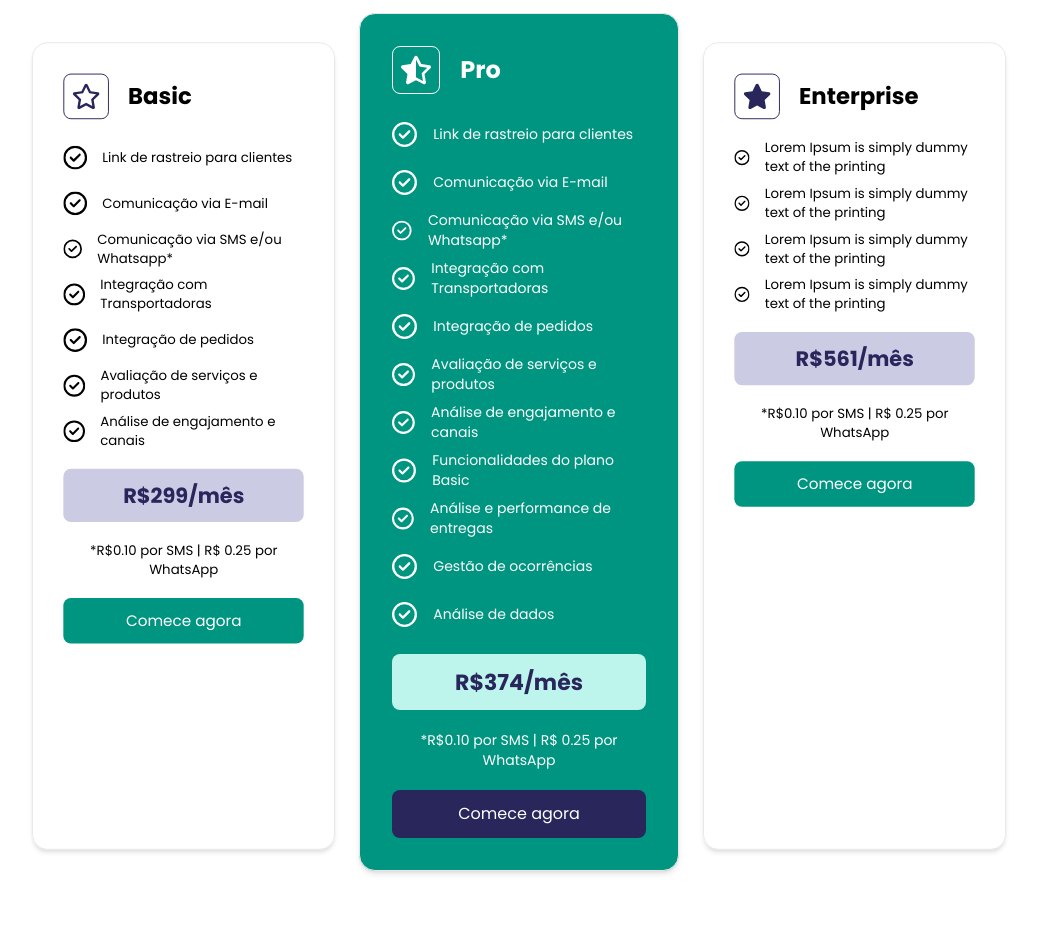
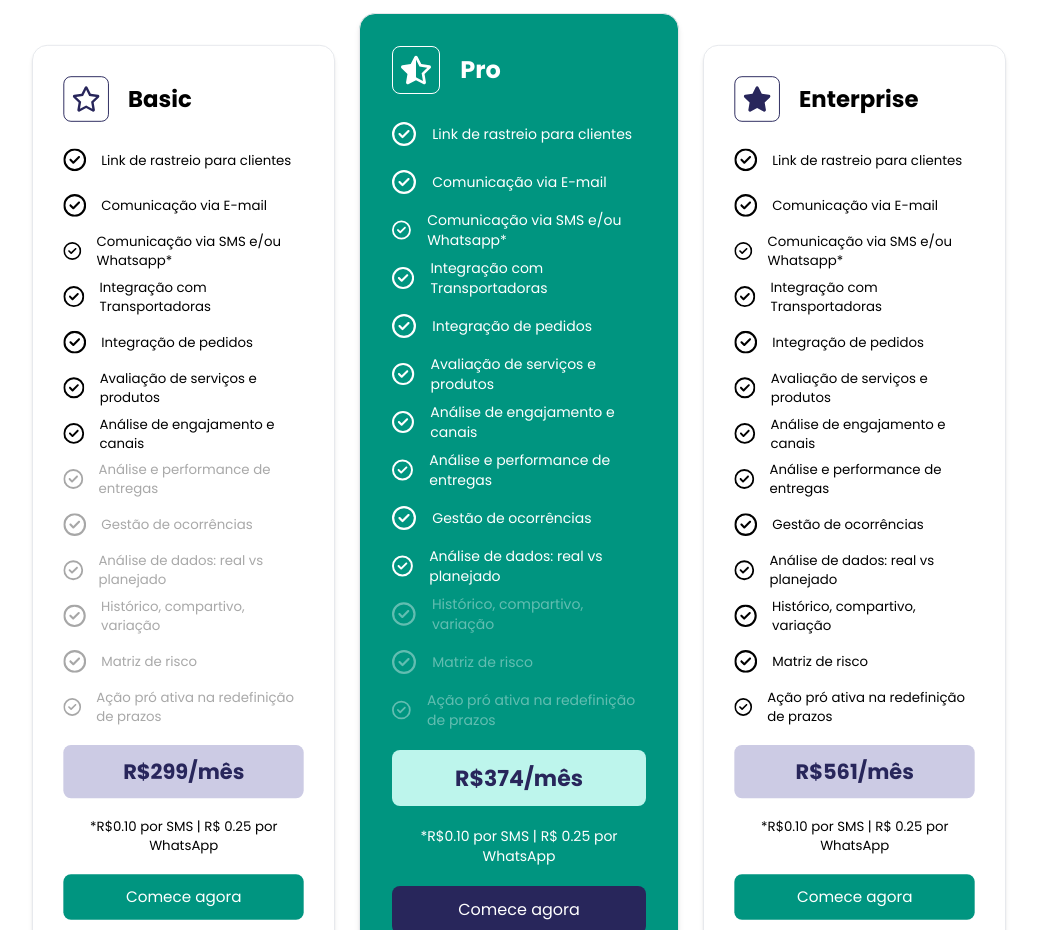
Before and after one commit to Kaue-code30/landing-page-ondetah, a Next.js app: page / in a window 1280 px wide. Shown: the part 5580-6510 px from the top of the page, without its empty margins (117-1154 px from the left). Built offline with nearby package versions, Linux system fonts and the light colour scheme.

Commit message:
Planos finalizados

```diff
--- a/src/app/pages/home/components/EscolhaOMelhorPlano/index.tsx
+++ b/src/app/pages/home/components/EscolhaOMelhorPlano/index.tsx
@@ -96,13 +96,7 @@ export default function EscolhaOMelhorPlano() {
 
 
 
-    //     Link de rastreio para clientes
-    // Comunicação via E-mail
-    // Comunicação via SMS e/ou Whatsapp*
-    // Integração com Transportadoras
-    // Integração de pedidos
-    // Avaliação de serviços e produtos
-    // Análise de engajamento e canais
+
 
 
     const JsonList = [
@@ -153,13 +147,46 @@ export default function EscolhaOMelhorPlano() {
                     available: true
 
                 },
+                {
+                    icon: FaRegCircleCheck,
+                    title: "Análise e performance de entregas",
+                    available: false
+
+                },
+                {
+                    icon: FaRegCircleCheck,
+                    title: "Gestão de ocorrências",
+                    available: false
+
+                },
+                {
+                    icon: FaRegCircleCheck,
+                    title: "Análise de dados: real vs planejado",
+                    available: false
+
+                },
+
+                {
+                    icon: FaRegCircleCheck,
+                    title: "Histórico, compartivo, variação",
+                    available: false
+
+                },
+                {
+                    icon: FaRegCircleCheck,
+                    title: "Matriz de risco",
+                    available: false
+
+                },
+                {
+                    icon: FaRegCircleCheck,
+                    title: "Ação pró ativa na redefinição de prazos",
+                    available: false
+
+                },
+
             ]
         },
-
-
-        //         Análise e performance de entregas: prazos, inatividade
-        // Gestão de ocorrências, prazos e transportadoras
-        // Análise de dados: evolução, real vs planejado, qualidade e status
 
         {
             title: "Pro",
@@ -210,7 +237,89 @@ export default function EscolhaOMelhorPlano() {
                 },
                 {
                     icon: FaRegCircleCheck,
-                    title: "Funcionalidades do plano Basic",
+                    title: "Análise e performance de entregas",
+                    available: true
+
+                },
+                {
+                    icon: FaRegCircleCheck,
+                    title: "Gestão de ocorrências",
+                    available: true
+
+                },
+                {
+                    icon: FaRegCircleCheck,
+                    title: "Análise de dados: real vs planejado",
+                    available: true
+
+                },
+
+                {
+                    icon: FaRegCircleCheck,
+                    title: "Histórico, compartivo, variação",
+                    available: false
+
+                },
+                {
+                    icon: FaRegCircleCheck,
+                    title: "Matriz de risco",
+                    available: false
+
+                },
+                {
+                    icon: FaRegCircleCheck,
+                    title: "Ação pró ativa na redefinição de prazos",
+                    available: false
+
+                },
+            ]
+
+        },
+
+        {
+            title: "Enterprise",
+            icon: FaStar,
+            value: valueEnterprise,
+            listBeneficios: [
+                {
+                    icon: FaRegCircleCheck,
+                    title: "Link de rastreio para clientes",
+                    available: true
+
+                },
+                {
+                    icon: FaRegCircleCheck,
+                    title: "Comunicação via E-mail",
+                    available: true
+
+                },
+                {
+                    icon: FaRegCircleCheck,
+                    title: "Comunicação via SMS e/ou Whatsapp*",
+                    available: true
+
+                },
+                {
+                    icon: FaRegCircleCheck,
+                    title: "Integração com Transportadoras",
+                    available: true
+
+                },
+                {
+                    icon: FaRegCircleCheck,
+                    title: "Integração de pedidos",
+                    available: true
+
+                },
+                {
+                    icon: FaRegCircleCheck,
+                    title: "Avaliação de serviços e produtos",
+                    available: true
+
+                },
+                {
+                    icon: FaRegCircleCheck,
+                    title: "Análise de engajamento e canais",
                     available: true
 
                 },
@@ -228,41 +337,26 @@ export default function EscolhaOMelhorPlano() {
                 },
                 {
                     icon: FaRegCircleCheck,
-                    title: "Análise de dados",
+                    title: "Análise de dados: real vs planejado",
                     available: true
 
                 },
 
-            ]
-
-        },
-
-        {
-            title: "Enterprise",
-            icon: FaStar,
-            value: valueEnterprise,
-            listBeneficios: [
                 {
                     icon: FaRegCircleCheck,
-                    title: "Lorem Ipsum is simply dummy text of the printing",
+                    title: "Histórico, compartivo, variação",
                     available: true
 
                 },
                 {
                     icon: FaRegCircleCheck,
-                    title: "Lorem Ipsum is simply dummy text of the printing",
+                    title: "Matriz de risco",
                     available: true
 
                 },
                 {
                     icon: FaRegCircleCheck,
-                    title: "Lorem Ipsum is simply dummy text of the printing",
-                    available: true
-
-                },
-                {
-                    icon: FaRegCircleCheck,
-                    title: "Lorem Ipsum is simply dummy text of the printing",
+                    title: "Ação pró ativa na redefinição de prazos",
                     available: true
 
                 },
@@ -287,15 +381,7 @@ export default function EscolhaOMelhorPlano() {
                             <h2 className="text-textPrimaryColor pt-3 leading-tight lg:text-center text-left  w-full font-normal text-base">
                                 Nossos planos são do tamanho das necessidades do seu negócio.
                             </h2>
-                            {/* <div className="lg:w-[50%] w-full mt-4 rounded-full border scale-[0.97] h-14 border-[#D9D9D9] items-start  lg:items-center  flex justify-start ">
-                                <button onClick={() => setEtapa(false)} className={`w-1/2 ${etapa === false ? "bg-secondColor text-white rounded-full shadow-xl scale-110" : "bg-white rounded-l-full hover:bg-primaryColor "} hover:text-white border-none transition-all hover:border-white  text-black h-full `}>
-                                    Pedidos por mês
-                                </button>
-                                <button onClick={() => setEtapa(true)} className={`w-1/2 ${etapa === true ? "bg-secondColor text-white rounded-full shadow-xl scale-110" : "bg-white rounded-r-full hover:bg-primaryColor"} hover:text-white border-none transition-all  hover:border-white  text-black h-full `}>
-                                    Mensageria
-                                </button>
 
-                            </div> */}
                             <div className="w-[98%] gap-20 items-center justify-center flex pb-6 pt-5 lg:h-24 ">
                                 <div className="relative flex flex-col items-end  gap-2 justify-center w-full lg:w-[50%] ">
                                     {/* {etapa === false ? ( */}
@@ -323,32 +409,9 @@ export default function EscolhaOMelhorPlano() {
 
 
                                         <span className="text-sm text-gray-500 absolute start-0 -bottom-6">0</span>
-                                        <span className="text-sm text-gray-500 absolute lg:left-[25%] hidden lg:flex  start-0 -bottom-6"></span>
+                                        <span className="text-base text-gray-500 absolute lg:left-[26%] hidden lg:flex  start-0 -bottom-6">Iforme o limite de pedidos por mês</span>
                                         <span className="text-sm text-gray-500 absolute end-0 -bottom-6">+10.000</span>
                                     </motion.div>
-                                    {/* ) : (
-                                        <motion.div key={0} animate={{ opacity: 1, left: 0 }} initial={{ opacity: 0, left: 100 }} className="relative w-full "> */}
-                                    {/* <div className="flex w-full items-start justify-start h-full ">
-                                                <div className="w-3/4  gap-3 flex flex-col items-start justify-start">
-                                                    <div>
-                                                        <h3 className="text-base">
-                                                            Selecione o tipo de mensageria:
-                                                        </h3>
-                                                    </div>
-                                                    <div className="flex gap-5">
-                                                        <div className="flex items-center ">
-                                                            <input id="default-checkbox" type="checkbox" value="" className="w-5 h-5  rounded-lg  bg-gray-100 border-gray-300 " />
-                                                            <label htmlFor="default-checkbox" className="ms-2 text-sm  text-black ">WhastApp</label>
-                                                        </div>
-                                                        <div className="flex items-center">
-                                                            <input id="default-checkbox" type="checkbox" value="" className="w-5 h-5  rounded-lg  bg-gray-100 border-gray-300 " />
-                                                            <label htmlFor="default-checkbox" className="ms-2 text-sm  text-black ">SMS</label>
-                                                        </div>
-                                                    </div>
-                                                </div>
-                                            </div> */}
-                                    {/* </motion.div>
-                                    )} */}
                                 </div>
                             </div>
 
@@ -361,8 +424,11 @@ export default function EscolhaOMelhorPlano() {
                             {
                                 JsonList.map((i, key) => {
                                     return (
-                                        <div key={key} className={`h-auto flex flex-col cursor-default shrink-0 ${key === 1 ? "shadow-md bg-secondColor  text-textSecondColor" : "lg:mt-2 lg:scale-95"} shadow-md w-[300px] lg:w-[32%] p-5 lg:p-8 border rounded-2xl`}>
+                                        <div key={key} className={`lg:h-fit h-auto flex flex-col cursor-default shrink-0 ${key === 1 ? "shadow-md bg-secondColor  text-textSecondColor" : "lg:mt-2 lg:scale-95"} shadow-md w-[300px] lg:w-[32%] p-5 lg:p-8 border rounded-2xl`}>
                                             <div className="flex items-center gap-5 justify-start">
+                                                {/* <div className={`${key === 1 ? "flex" : "hidden"} absolute left-[10%] w-10 h-10 bg-white`}>
+                                                    klnl
+                                                </div> */}
                                                 <div className={`w-12 flex items-center justify-center ${key === 1 ? "border-textSecondColor" : "border-primaryColor"} h-12 border-[0.5px] rounded-lg`}>
                                                     <i.icon className={`${key === 1 ? "text-textSecondColor" : "text-primaryColor"} text-3xl`} />
                                                 </div>
@@ -374,8 +440,8 @@ export default function EscolhaOMelhorPlano() {
                                                 {i.listBeneficios.map((dataList, index) => {
                                                     return (
                                                         <li key={index} className={`flex ${dataList.available ? `${key === 1 ? "text-white" : "text-textPrimaryColor"}` : `${key === 1 ? "text-[#ffffff62]" : "text-[#1e1e1e63]"}`} h-10 gap-4 items-center justify-center`}>
-                                                            <dataList.icon fontSize={25}></dataList.icon>
-                                                            <p className="text-sm">{dataList.title}</p>
+                                                            <dataList.icon className="lg:text-[55px] lg:w-6 lg:h-6 w-5 h-5 flex text-lef justify-start items-start text-[20px]" ></dataList.icon>
+                                                            <p className="lg:text-sm   text-xs">{dataList.title}</p>
                                                         </li>
                                                     );
                                                 })}
@@ -385,9 +451,9 @@ export default function EscolhaOMelhorPlano() {
                                                     <motion.div
                                                         className={`w-full transition h-14 p-3 flex items-center justify-center text-[22px] font-bold text-primaryColor rounded-lg mt-5 ${key === 1 ? "bg-[#BDF5EC]" : "bg-[#CCCBE4]"}`}>
                                                         <Link href={"#formulario"}><motion.h1
-                                                            className="flex items-center justify-center text-lg gap-3"
+                                                            className="flex items-center justify-center text-sm lg:text-lg gap-3"
                                                             key={value}
-                                                            initial={{ opacity: 0 }}
+                                                            initial={{ opacity: 0.4 }}
                                                             animate={{ translateX: 0, opacity: 1 }}
                                                             transition={{ duration: 0.5, ease: 'linear' }}>
                                                             <BsChatRightText /> Fale com um consultor
@@ -398,7 +464,7 @@ export default function EscolhaOMelhorPlano() {
                                                     <motion.div
                                                         className={`w-full transition h-14 p-3 flex items-center justify-center text-[22px] font-bold text-primaryColor rounded-lg mt-5 ${key === 1 ? "bg-[#BDF5EC]" : "bg-[#CCCBE4]"}`}>
                                                         <motion.h1
-                                                            initial={{ opacity: 0 }}
+                                                            initial={{ opacity: 0.4 }}
                                                             animate={{ translateX: 0, opacity: 1 }}
                                                             transition={{ duration: 0.5, ease: 'linear' }}>
                                                             R${i.value}/mês
```
